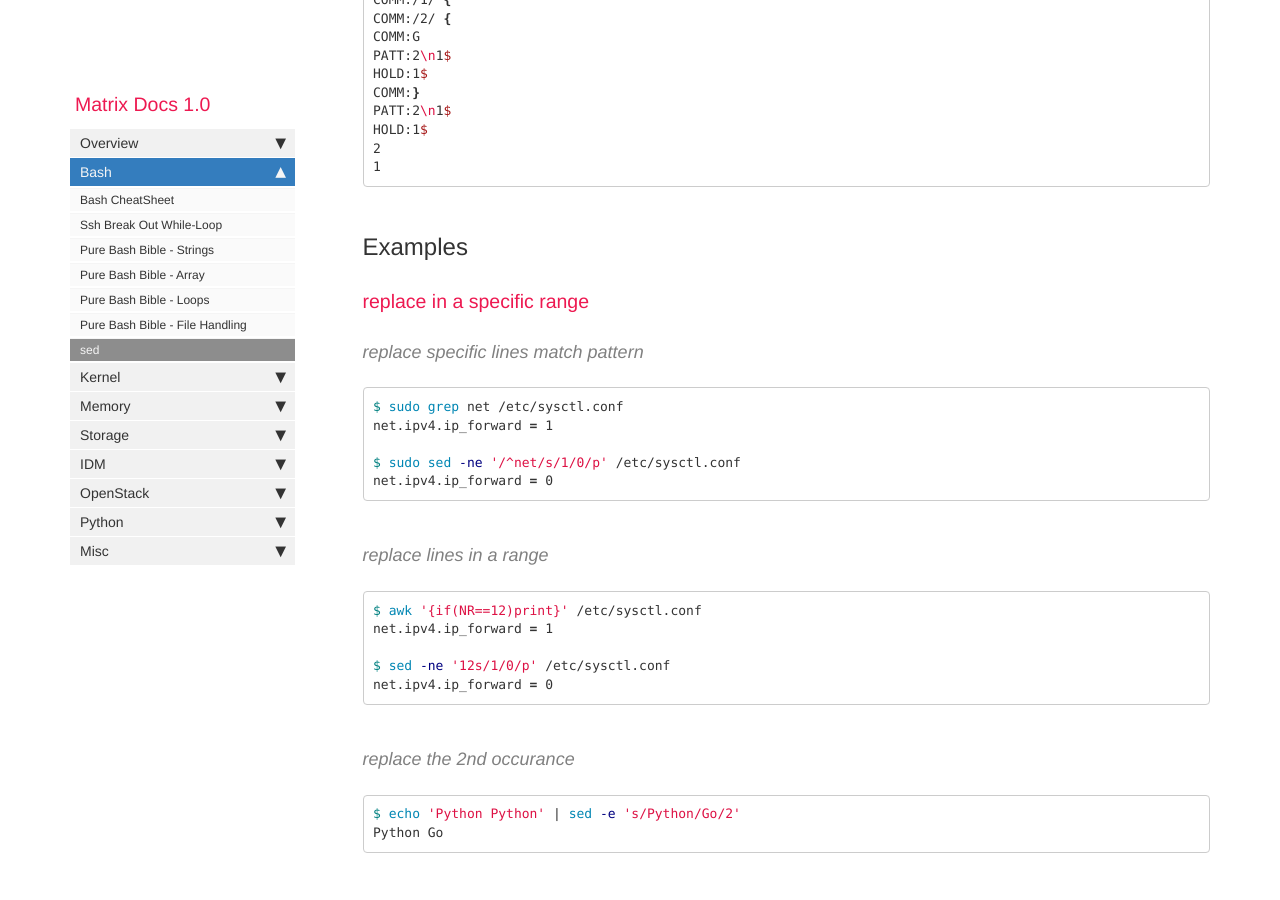
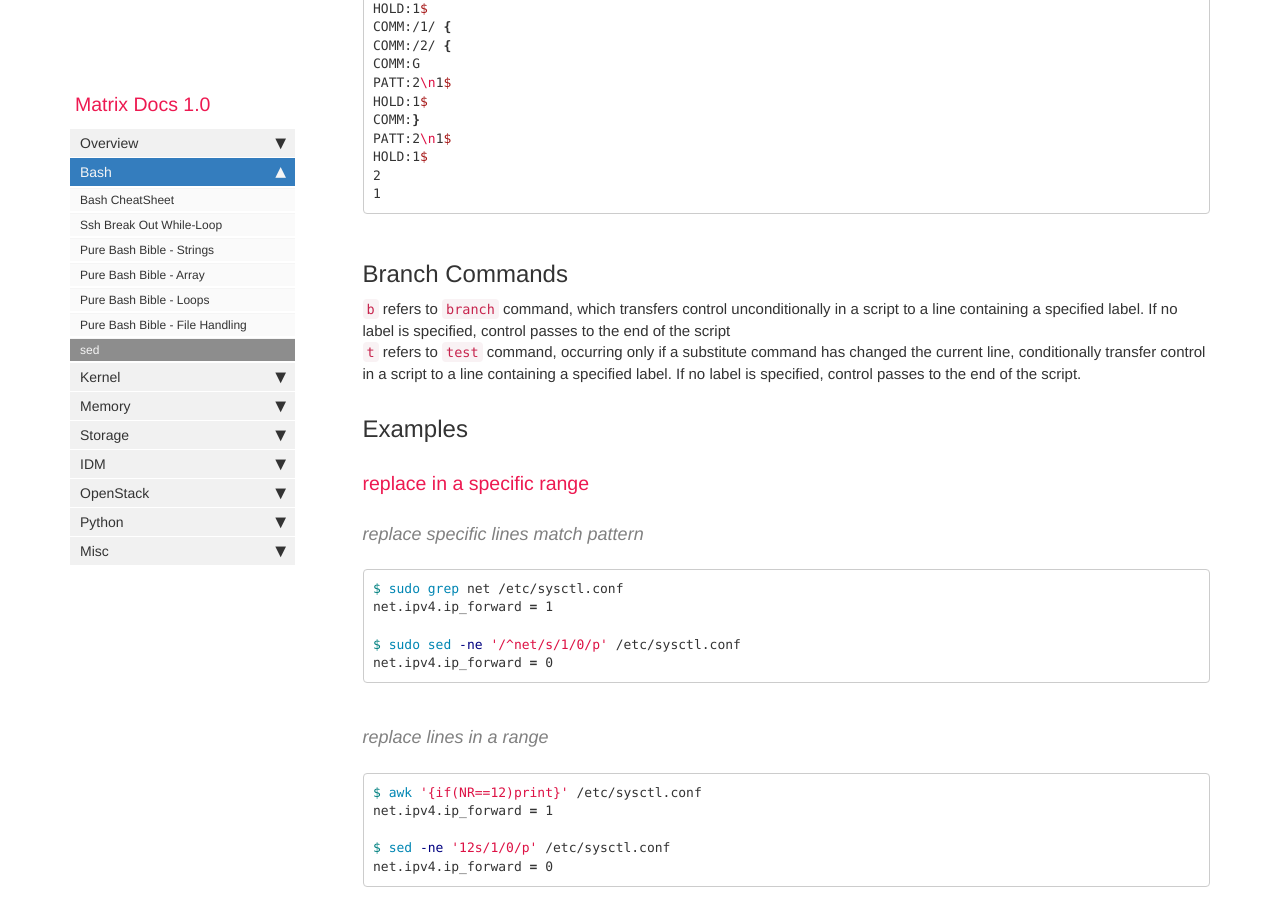
Before and after one commit to matrixzj/documentations, a Jekyll site: the page built from pages/bash/sed.md, in a window 1280 px wide and 900 px high, scrolled down 7178 px. Built offline with Jekyll 4.4.1, drawn with Linux system fonts in a browser that asks for light colours; comment, search, counter and statistics services are not loaded.

Commit message:
There are 1 files have been modified at 2020-12-09 06:22:50 . 	-rw-rw-r--. 1 jzou jzou 9922 Dec  9 06:22 pages/bash/sed.md No files have been added. No files have been deleted. No file type has been changed.

````diff
--- a/pages/bash/sed.md
+++ b/pages/bash/sed.md
@@ -300,6 +300,11 @@
 1
 ```
 
+## Branch Commands
+`b` refers to `branch` command, which transfers control unconditionally in a script to a line containing a specified label. If no label is specified, control passes to the end of the script
+`t` refers to `test` command, occurring only if a substitute command has changed the current line, conditionally transfer control in a script to a line containing a specified label. If no label is specified, control passes to the end of the script.
+
+
 ## Examples
 
 ### replace in a specific range
````
